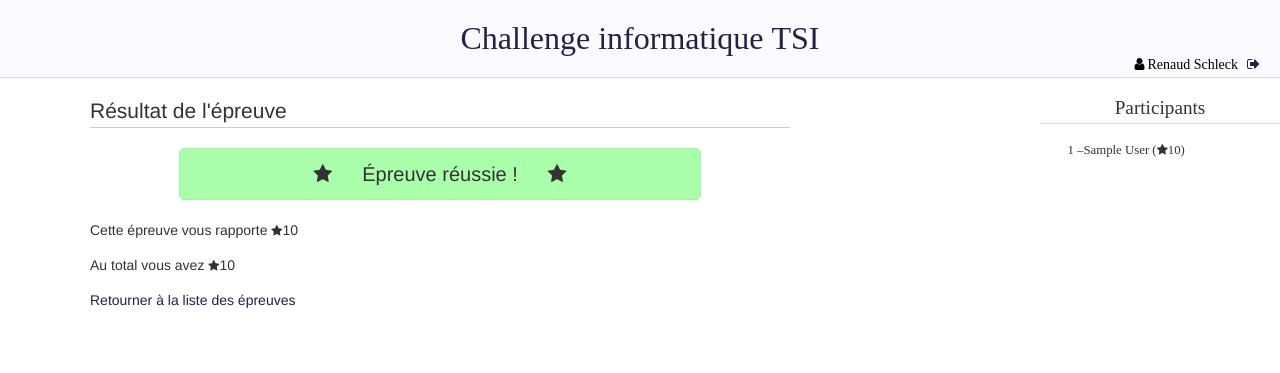
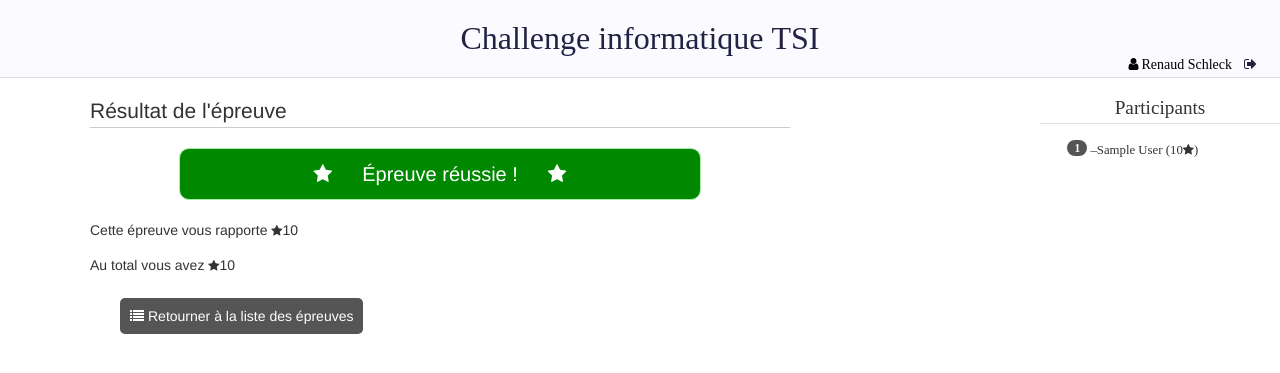
Before and after one commit to schlecky/infotsi, a Django app: template challenge/templates/challenge/ajouteCode.html in a window 1280 px wide. Shown: the top 373 px of the page. Run offline with Django 3.2, Linux system fonts and the light colour scheme; a user stored in the database is signed in; data comes from the database, SQL or seed files in the repository; both versions use the stored data as it was after the commit; the template is opened without the code that fills it: values that come from a table or form of the project are taken from there, most other values are stand-ins (such as "Sample title", 1, 10 or a date in 2020).

Commit message:
Mise en forme

```diff
--- a/challenge/static/challenge/css/style.css
+++ b/challenge/static/challenge/css/style.css
@@ -8,6 +8,27 @@ body{
 a{
   text-decoration:none;
   color:#224;
+  padding:3px;
+}
+
+a:hover{
+  text-decoration:underline;
+}
+
+h1 a:hover{
+  text-decoration:none;
+}
+
+a.btn{
+  padding:10px;
+  border-radius:5px;
+  background: #555;
+  color:#FFF;
+}
+
+a.btn:hover{
+  background: #888;
+  text-decoration:none;
 }
 
 header{
@@ -44,6 +65,34 @@ aside#joueurs h1{
   border-bottom: solid #DDD 1px;
 }
 
+
+span.badge:before{
+  content:"("
+}
+
+span.badge:after{
+  content:")"
+}
+
+span.classement{
+  background:#555;
+  border-radius:10px;
+  font-weight: bold;
+  font-size: 0.9em;
+  padding: 2px 7px;
+  color: #FFF;
+  vertical-align:middle;
+  min-width:40px;
+}
+/*
+span.badge{
+  background:#555;
+  border-radius:10px;
+  font-weight: bold;
+  padding: 2px 7px;
+  color: #F8F8F8;
+}*/
+
 section#contenu{
   float: left;
   width: 700px;
@@ -67,6 +116,14 @@ i.smaller{
 
 i.fa-user{
   margin-right:3px;
+}
+
+i.fa-list{
+  margin-right:4px;
+}
+
+i.fa-edit{
+  margin-right:4px;
 }
 
 div#page{
@@ -96,14 +153,15 @@ header div i.fa{
 p.succes{
   font-size:20px;
   font-weight:lighter;
-  border-radius:5px;
-  background: #AFA;
+  border-radius:10px;
+  background: #080;
   padding:10px;
   text-align:center;
   border:solid #AEA 1px;
   width:500px;
   margin-left:auto;
   margin-right:auto;
+  color:#FFF;
 }
 
 p.succes i{
@@ -114,14 +172,15 @@ p.succes i{
 p.echec{
   font-size:20px;
   font-weight:bold;
-  border-radius:5px;
-  background: #FAA;
+  border-radius:10px;
+  background: #800;
   padding:10px;
   text-align:center;
   border:solid #EAA 1px;
   width:500px;
   margin-left:auto;
   margin-right:auto;
+  color:#FFF;
 }
 
 p.echec i{
@@ -159,3 +218,7 @@ pre{
 pre code{
   border: none;
 }
+
+div#boutons{
+  margin: 30px;
+}
--- a/challenge/templates/challenge/ajouteCode.html
+++ b/challenge/templates/challenge/ajouteCode.html
@@ -11,17 +11,18 @@
     <p>La solution fournie est incorrecte : </p>
     <p>{{ message|safe }}</p>
 
-    <p><a href={% url 'challenge:editeCode' epreuve_id=epreuve.id%}>essayer encore</a></p>
     {% elif score == -2 %}
     <p>Votre programme met trop de temps à s'executer, il ne peut pas être jugé mais il contient probablement une erreur.</p>
 
-    <p><a href={% url 'challenge:editeCode' epreuve_id=epreuve.id%}>essayer encore</a></p>
     {% elif score == -1 %}
     <p>Votre programme contient une erreur de syntaxe, vérifiez le code.</p>
     <p class='syntax-error'>{{ message | safe}}</p>
-    <p><a href={% url 'challenge:editeCode' epreuve_id=epreuve.id%}>essayer encore</a></p>
   {% endif %}
   {% endif %}
-  <a href={% url 'challenge:accueil'%}>Retourner à la liste des épreuves</a>
-
+  <div id="boutons">
+  {% if score < 1 %}
+  <a class="btn" href={% url 'challenge:editeCode' epreuve_id=epreuve.id%}><i class="fa fa-edit" aria-hidden="true"></i>essayer encore</a>
+  {% endif %}
+  <a class="btn" href={% url 'challenge:accueil'%}><i class="fa fa-list" aria-hidden="true"></i>Retourner à la liste des épreuves</a>
+  </div>
   {% endblock %}
--- a/challenge/templates/challenge/base.html
+++ b/challenge/templates/challenge/base.html
@@ -55,7 +55,7 @@
 <h1>Participants</h1>
 <ul class=fa-ul>
 {% for j in listeJoueurs %}
-<li>{{ forloop.counter }} &ndash;{{ j.first_name }} {{ j.last_name }} (<i class="fa fa-star smaller"></i>{{ j.score }}) </li>
+<li><span class="classement">{{ forloop.counter }}</span> &ndash;{{ j.first_name }} {{ j.last_name }} <span class="badge">{{ j.score }}<i class="fa fa-star smaller"></i></span> </li>
 {% endfor %}
 </ul>
 {% endif %}
```
Also changed, not shown: db.sqlite3.
